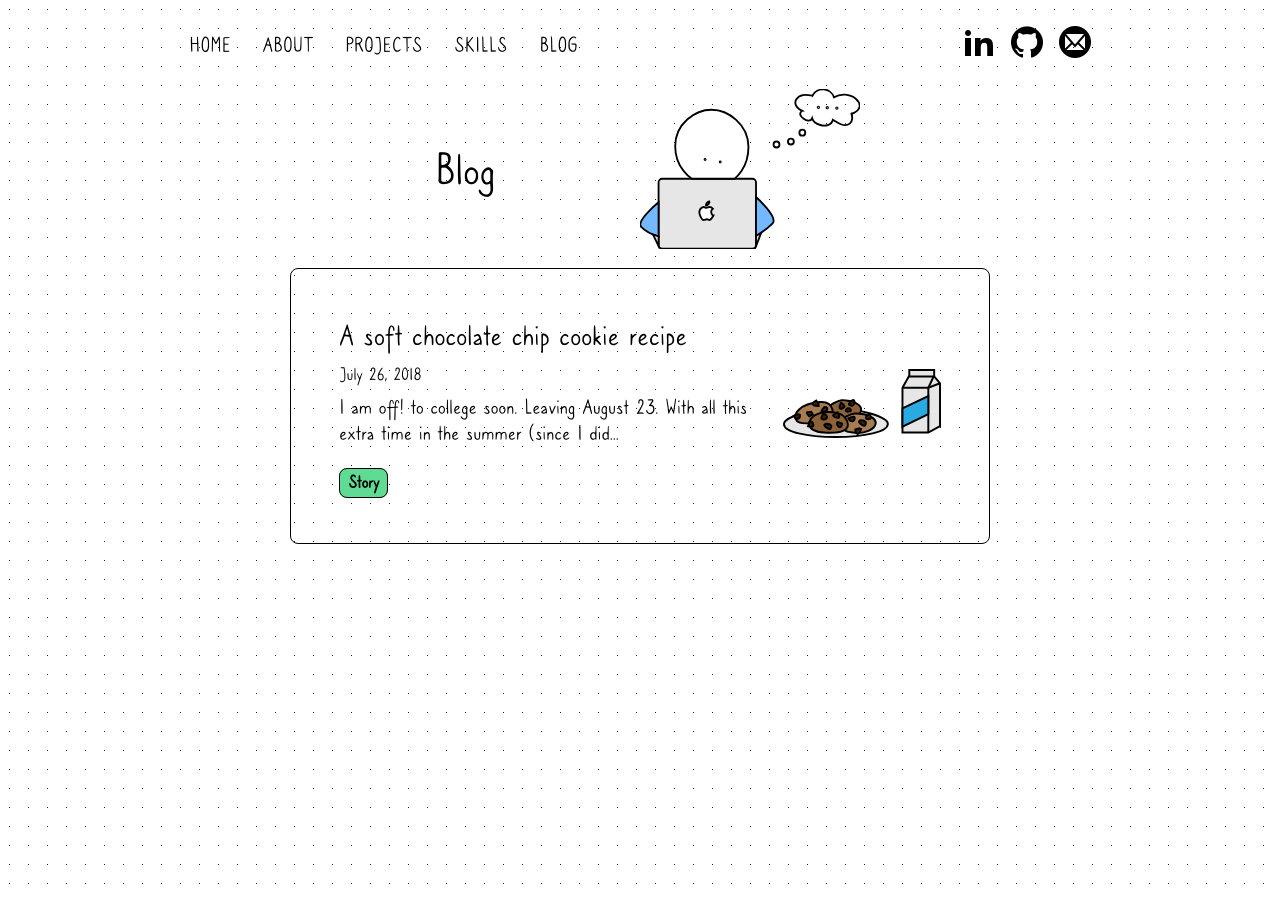
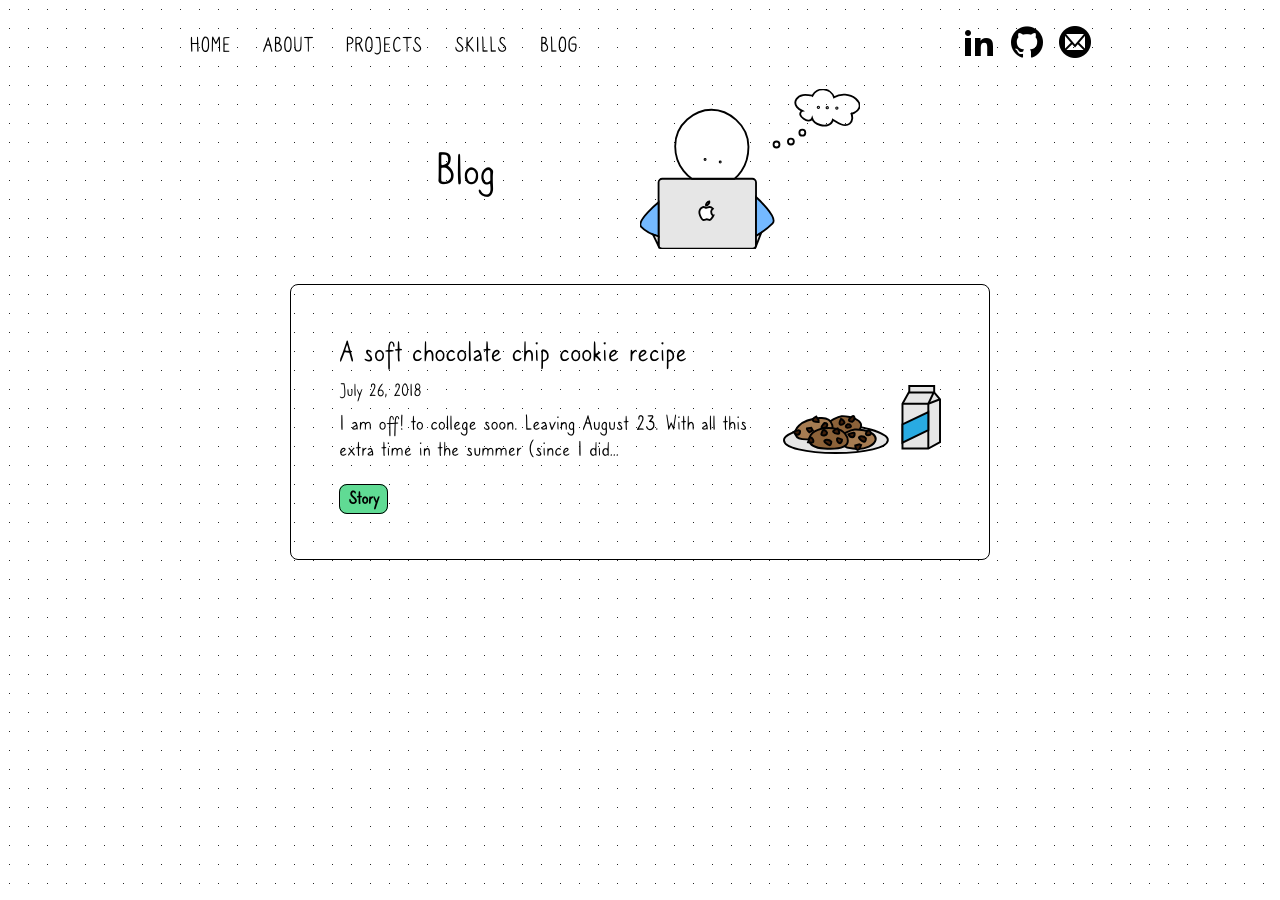
Before and after one commit to kristelfung/bullet-journal, a Jekyll site: the page built from blog.md, in a window 1280 px wide. Built offline with Jekyll 4.4.1, drawn with Linux system fonts in a browser that asks for light colours; some web fonts are replaced; a script that is not in the unit is left out.

Commit message:
more margin for post-item

```diff
--- a/_layouts/projects.html
+++ b/_layouts/projects.html
@@ -6,7 +6,7 @@ layout: default
     <ul class="post-collection">
     {% for project in site.projects %}
       <li class="post-item">
-        <div class="row row--project">
+        <div class="row">
             <div class="column column--project-thumbnail" style="background-image: url({{ project.thumbnail | relative_url }})">
             </div>
             <div class="column column--project-desc">
--- a/_sass/base/_posts.scss
+++ b/_sass/base/_posts.scss
@@ -8,8 +8,8 @@
 
 .post-item { /* <li> */
     border-radius: 0.5rem;
-    margin-top: 1rem;
-    margin-bottom: 1rem;
+    margin-top: 2rem;
+    margin-bottom: 2rem;
 }
 
 .post-item--full-outline {
--- a/_sass/partials/_projects.scss
+++ b/_sass/partials/_projects.scss
@@ -1,7 +1,3 @@
-.row--project {
-    margin: 2rem 0rem;
-}
-
 .column--project-thumbnail {
     flex: 40%;
     border: 0.1rem solid black;
```
